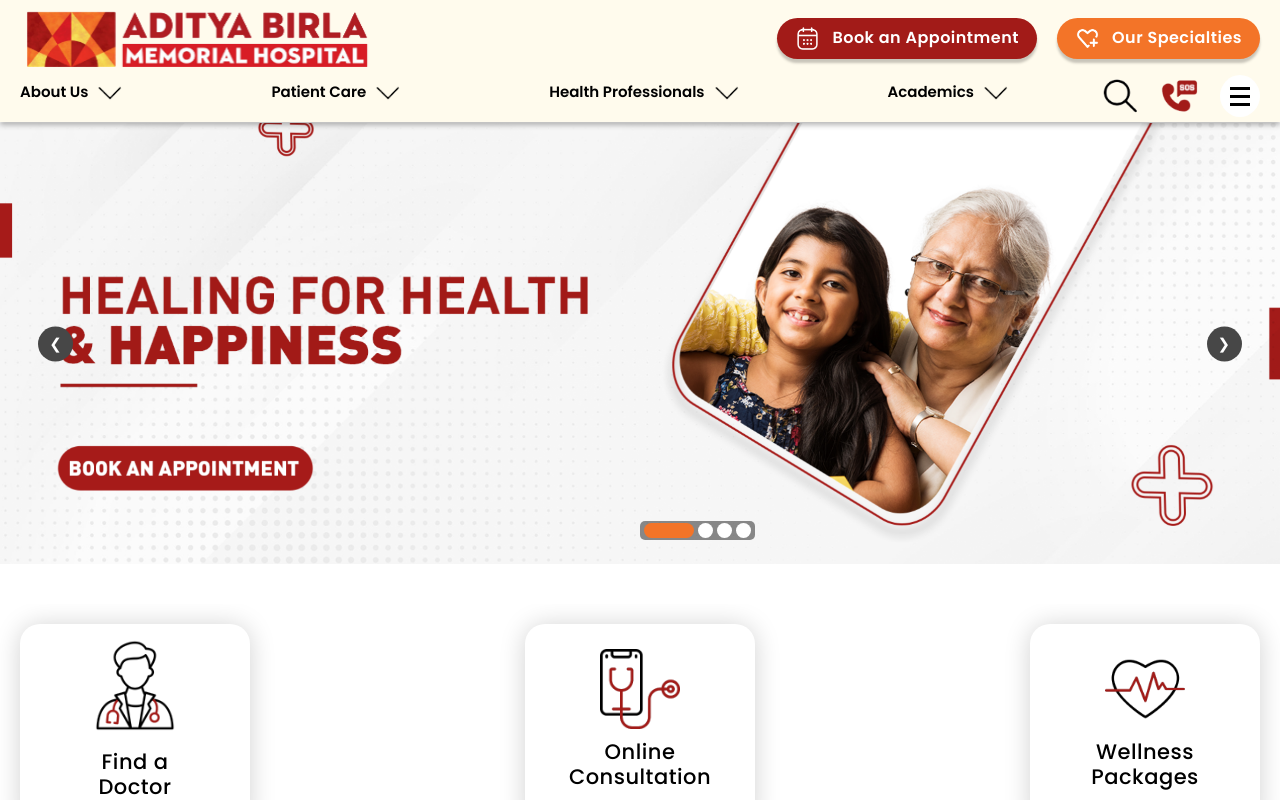
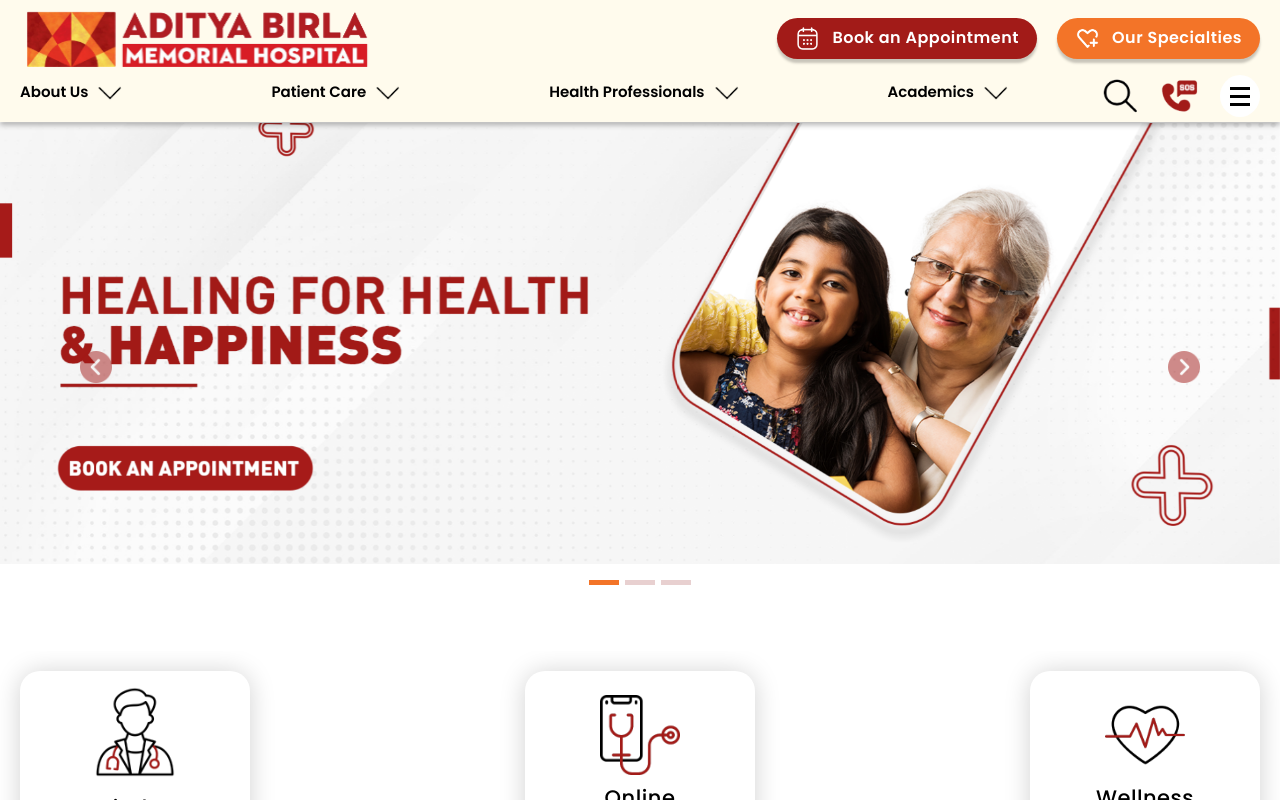
Before and after one commit to Abdul-Rehman9820/abmhtest, a Next.js app: page / in a window 1280 px wide. Shown: the top 800 px of the page. Built offline with nearby package versions, Linux system fonts and the light colour scheme.

Commit message:
homeslid

```diff
--- a/src/app/page.js
+++ b/src/app/page.js
@@ -18,62 +18,6 @@
 
   useEffect(() => {
 
-
-
-
-    // for banner slider start ==============
-    var index = 0;
-    var slides = document.getElementsByClassName("slides");
-    var nextArrow = document.getElementById("next");
-    var previousArrow = document.getElementById("previous");
-    var dotsContainer = document.getElementById("dotsContainer");
-    var dotArray = document.getElementsByClassName("dots");
-
-    createDots();
-    showSlides(index);
-
-    function createDots() {
-      for (var i = 0; i < slides.length; i++) {
-        var dot = document.createElement("span");
-        dot.className = "dots";
-        dotsContainer.appendChild(dot);
-      }
-    }
-
-    function showSlides(x) {
-      if (x > slides.length - 1) {
-        index = 0;
-      }
-      if (x < 0) {
-        index = slides.length - 1;
-      }
-      for (var i = 0; i < slides.length; i++) {
-        slides[i].style.display = "none";
-        dotArray[i].className = "dots";
-      }
-
-      slides[index].style.display = "block";
-      dotArray[index].className += " activeDot";
-    }
-
-    nextArrow.onclick = function () {
-      index += 1;
-      showSlides(index);
-    };
-
-    previousArrow.onclick = function () {
-      index -= 1;
-      showSlides(index);
-    };
-
-    for (var i = 0; i < dotArray.length; i++) {
-      dotArray[i].onclick = (function (i) {
-        return function () {
-          showSlides(i);
-        };
-      })(i);
-    }
-    // for banner slider end =======
 
 
     // for Our Team slider start =======
@@ -243,65 +187,88 @@
 
       {/* slider*/}
       <div className="mainslider">
-        <div id="window">
-          <div id="slide-container">
-            <div className="slides">
-              <Image width={1800} height={400}
-                className="slide deckstophead"
-                src="/homeimg/web-bannerHome1.png"
-                alt=""
+
+
+          <div className="newnexthomeslide">
+            <div id="carouselExampleIndicators" className="carousel slide carousel-fade">
+              <div className="carousel-indicators">
+                <button
+                  type="button"
+                  data-bs-target="#carouselExampleIndicators"
+                  data-bs-slide-to={0}
+                  className="active"
+                  aria-current="true"
+                  aria-label="Slide 1"
                 />
-              <Image width={400} height={400}
-                className="slide mobilehead"
-                src="/homeimg/Mobile-banner1-mob.png"
-                alt=""
+                <button
+                  type="button"
+                  data-bs-target="#carouselExampleIndicators"
+                  data-bs-slide-to={1}
+                  aria-label="Slide 2"
+                />
+                <button
+                  type="button"
+                  data-bs-target="#carouselExampleIndicators"
+                  data-bs-slide-to={2}
+                  aria-label="Slide 3"
                 />
               </div>
-            <div className="slides">
-              <Image width={1800} height={400}
-                className="slide deckstophead"
-                src="/homeimg/web-bannerHome1.png"
-                alt=""
-              />
-              <Image width={400} height={400}
-                className="slide mobilehead"
-                src="/homeimg/Mobile-banner1-mob.png"
-                alt=""
-              />
+              <div className="carousel-inner">
+                <div className="carousel-item active">
+                  <div className="mynewslides">
+                    <Link href="/doctors">
+                       <Image width={1700} height={400} className="deckstophead" src="/homeimg/web-bannerHome1.png" />
+                       <Image width={400} height={400} className="mobilehead" src="/homeimg/Mobile-banner1-mob.png" />
+                       <h2 className="forSEOslide">hellow world</h2>
+                    </Link>
                   </div>
-            <div className="slides">
-              <Image width={1800} height={400}
-                className="slide deckstophead"
-                src="/homeimg/web-bannerHome1.png"
-                alt=""
-              />
-              <Image width={400} height={400}
-                className="slide mobilehead"
-                src="/homeimg/Mobile-banner1-mob.png"
-                alt=""
-              />
                 </div>
-            <div className="slides">
-              <Image width={1800} height={400}
-                className="slide deckstophead"
-                src="/homeimg/web-bannerHome1.png"
-                alt=""
-              />
-              <Image width={400} height={400}
-                className="slide mobilehead"
-                src="/homeimg/Mobile-banner1-mob.png"
-                alt=""
-              />
+                <div className="carousel-item">
+                  <div className="mynewslides">
+                    <Link href="/doctors">
+                      <Image width={1700} height={400} className="deckstophead" src="/homeimg/web-bannerHome1.png" />
+                      <Image width={400} height={400} className="mobilehead" src="/homeimg/Mobile-banner1-mob.png" />
+                      <h2 className="forSEOslide">hellow world</h2>
+                    </Link>
                   </div>
-            <a id="previous" className="arrow">
-              ❮
-            </a>
-            <a id="next" className="arrow">
-              ❯
-            </a>
                 </div>
-          <div id="dotsContainer" />
+                <div className="carousel-item">
+                  <div className="mynewslides">
+                    <Link href="/doctors">
+                      <Image width={1700} height={400} className="deckstophead" src="/homeimg/web-bannerHome1.png" />
+                      <Image width={400} height={400} className="mobilehead" src="/homeimg/Mobile-banner1-mob.png" />
+                      <h2 className="forSEOslide">hellow world</h2>
+                    </Link>
                   </div>
+                </div>
+              </div>
+              <button
+                className="carousel-control-prev"
+                type="button"
+                data-bs-target="#carouselExampleIndicators"
+                data-bs-slide="prev"
+              >
+                <span className="carousel-control-prev-icon" aria-hidden="true">
+                  <img src="homeimg/nextleft.png" />
+                </span>
+                <span className="visually-hidden">Previous</span>
+              </button>
+              <button
+                className="carousel-control-next"
+                type="button"
+                data-bs-target="#carouselExampleIndicators"
+                data-bs-slide="next"
+              >
+                <span className="carousel-control-next-icon" aria-hidden="true">
+                  <img src="homeimg/nextright.png" />
+                </span>
+                <span className="visually-hidden">Next</span>
+              </button>
+            </div>
+          </div>
+
+
+
       </div>
       {/* slider*/}
       {/* appoin btn */}
@@ -318,7 +285,7 @@
                     </div>
                     <div className="appmainHea">
 
-                      <Link href="/serchher">
+                      <Link href="/doctors">
                         <p>Find a Doctor</p>
                       </Link>
 
--- a/src/app/styles/homepstyle.css
+++ b/src/app/styles/homepstyle.css
@@ -23,108 +23,38 @@
   }
 
 
-  /* slider  sta*/
+
+/* new home slide after issue  sta*/
 
 
+.newnexthomeslide .carousel-control-prev-icon img {
+    width: 100%;
+}
+.newnexthomeslide .carousel-control-next-icon img {
+    width: 100%;
+}
+.forSEOslide {
+    visibility: hidden;
+}
 
-          .mainslider {
-              background: #ffffff;
-          }
+.newnexthomeslide .carousel-indicators [data-bs-target] {
+    height: 5px;
+    background-color: #d1a1a1;
+}
+.newnexthomeslide  button.active {
+    background-color: #f37428 !important;
+}
+.mynewslides img {
+    width: 100%;
+}
+.newnexthomeslide .carousel-control-next {
+    right: 0;
+}
 
 
-          div#window {
-              position: relative;
-          }
-          /* Height of carousel */
-          #slide-container {
-              /* height: 500px; */
-              overflow: hidden;
-              position: relative;
-          }
-
-          .slide {
-              width: 100%;
-              min-height: 200px;
-          }
-
-          .slides {
-              display: block;
-          }
-
-          /* Style of arrows */
-          .arrow {
-              color: #ffffff;
-              font-size: 15px;
-              background-color: #474747;
-              width: 35px;
-              height: 35px;
-              border-radius: 50%;
-              position: absolute;
-              top: 50%;
-              transform: translate(0%, -50%);
-              display: flex;
-              padding: 16px;
-              justify-content: center;
-              align-items: center;
-              transition: background-color 0.3s ease;
-          }
-
-          .arrow:hover {
-              cursor: pointer;
-              opacity: .4;
-          }
-
-          #next {
-              /* left: 100%;
-              transform: translate(-100%, -50%); */
-              right: 3%;
-
-          }
-
-          #previous {
-              left: 3%;
-          }
-
-          #place {
-              padding: 0px;
-              margin: 0px;
-              color: white;
-              position: relative;
-              display: inline-block;
-          }
-
-          #dotsContainer {
-              position: absolute;
-              bottom: 24px;
-              left: 50%;
-              background-color: #00000073;
-              display: flex;
-              padding: 0 2px;
-              border-radius: 5px;
-          }
-
-          .dots {
-              width: 15px;
-              height: 15px;
-              background-color: rgb(255 255 255);
-              border-radius: 100%;
-              display: inline-block;
-              margin: 2px 2px;
-          }
-
-          .dots:hover {
-              cursor: pointer;
-              background-color: rgba(0, 0, 0, 0.4);
-          }
-
-          .activeDot {
-              background-color: #F37428;
-              width: 50px;
-              border-radius: 10px;
-          }
+/* new home slide after issue  end*/
 
 
-  /* slider  end*/
 
 
   /* appoin btn sta*/
```
Also changed, not shown: src/app/doctors/doctorspage.css (+33 -1 lines), src/app/doctors/page.js (+8 -0 lines). Lines whose indentation alone changed are shown as unchanged.
